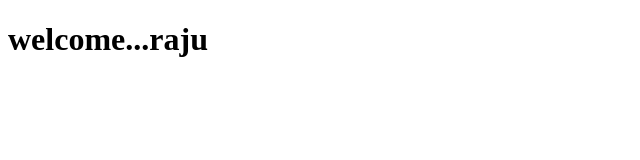
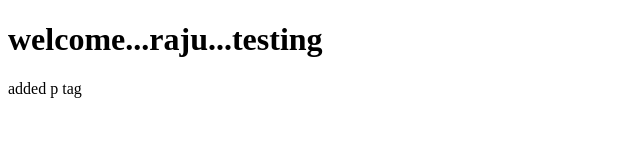
Before and after one commit to kanakaraju234/rambava-React-js-project, a plain HTML site: page index.html in a window 1280 px wide. Shown: the whole page, without its empty margins (0-640 px from the left). Drawn offline with Linux system fonts and the light colour scheme.

Commit message:
added p tag

```diff
--- a/index.html
+++ b/index.html
@@ -5,7 +5,8 @@
     </head>
     <body>
         <h1>
-            welcome...raju
+            welcome...raju...testing
         </h1>
+        <p>added p tag</p>
     </body>
 </html>
```
